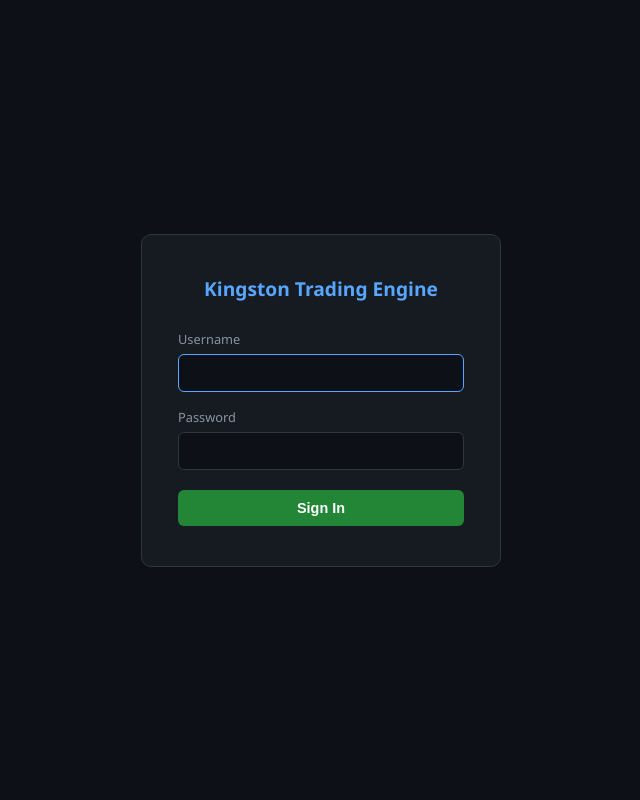
After one commit to NadirAliOfficial/kingston-trading-engine, a Flask app: page /login in a window 1280 px wide. The commit adds this page. Shown: the whole page, without its empty margins (319-959 px from the left). Run offline with Flask 3, Linux system fonts and the light colour scheme.

Commit message:
add login page to dashboard

```diff
--- a/dashboard/app.py
+++ b/dashboard/app.py
@@ -2,13 +2,36 @@ import json
 import os
 import subprocess
 from datetime import datetime
-from flask import Flask, jsonify, render_template
+from functools import wraps
+from flask import Flask, jsonify, render_template, request, redirect, url_for, session
 
 app = Flask(__name__)
+app.secret_key = "kt-dash-9f3a2b1c"
 
 BASE = os.path.dirname(os.path.dirname(os.path.abspath(__file__)))
 POSITIONS_FILE = os.path.join(BASE, "state", "positions.json")
 LOGS_DIR = os.path.join(BASE, "logs")
+
+USERNAME = "Tfab2021"
+PASSWORD = "Davejr1011!"
+
+
+def login_required(f):
+    @wraps(f)
+    def decorated(*args, **kwargs):
+        if not session.get("logged_in"):
+            return redirect(url_for("login"))
+        return f(*args, **kwargs)
+    return decorated
+
+
+def api_login_required(f):
+    @wraps(f)
+    def decorated(*args, **kwargs):
+        if not session.get("logged_in"):
+            return jsonify({"error": "unauthorized"}), 401
+        return f(*args, **kwargs)
+    return decorated
 
 
 def _systemctl(action, service):
@@ -47,12 +70,31 @@ def _read_logs(n=60):
     return [l.rstrip() for l in lines[-n:]]
 
 
+@app.route("/login", methods=["GET", "POST"])
+def login():
+    error = None
+    if request.method == "POST":
+        if request.form.get("username") == USERNAME and request.form.get("password") == PASSWORD:
+            session["logged_in"] = True
+            return redirect(url_for("index"))
+        error = "Invalid credentials"
+    return render_template("login.html", error=error)
+
+
+@app.route("/logout")
+def logout():
+    session.clear()
+    return redirect(url_for("login"))
+
+
 @app.route("/")
+@login_required
 def index():
     return render_template("index.html")
 
 
 @app.route("/api/status")
+@api_login_required
 def status():
     state = _read_positions()
     return jsonify({
@@ -66,23 +108,27 @@ def status():
 
 
 @app.route("/api/logs")
+@api_login_required
 def logs():
     return jsonify({"lines": _read_logs()})
 
 
 @app.route("/api/start", methods=["POST"])
+@api_login_required
 def start():
     ok = _systemctl("start", "trading-engine")
     return jsonify({"ok": ok})
 
 
 @app.route("/api/stop", methods=["POST"])
+@api_login_required
 def stop():
     ok = _systemctl("stop", "trading-engine")
     return jsonify({"ok": ok})
 
 
 @app.route("/api/restart", methods=["POST"])
+@api_login_required
 def restart():
     ok = _systemctl("restart", "trading-engine")
     return jsonify({"ok": ok})
--- a/dashboard/templates/index.html
+++ b/dashboard/templates/index.html
@@ -42,7 +42,10 @@
 </head>
 <body>
 
-<h1>Kingston Trading Engine</h1>
+<div style="display:flex;justify-content:space-between;align-items:center;margin-bottom:24px;">
+  <h1 style="margin-bottom:0;">Kingston Trading Engine</h1>
+  <a href="/logout" style="font-size:0.8rem;color:#8b949e;text-decoration:none;border:1px solid #30363d;border-radius:6px;padding:6px 14px;">Logout</a>
+</div>
 
 <div class="grid">
   <div class="card">
--- /dev/null
+++ b/dashboard/templates/login.html
@@ -0,0 +1,35 @@
+<!DOCTYPE html>
+<html lang="en">
+<head>
+<meta charset="UTF-8">
+<meta name="viewport" content="width=device-width, initial-scale=1.0">
+<title>Login — Kingston Trading Engine</title>
+<style>
+  * { box-sizing: border-box; margin: 0; padding: 0; }
+  body { background: #0d1117; color: #e6edf3; font-family: 'Segoe UI', sans-serif; display: flex; align-items: center; justify-content: center; min-height: 100vh; }
+  .card { background: #161b22; border: 1px solid #30363d; border-radius: 10px; padding: 40px 36px; width: 100%; max-width: 360px; }
+  h1 { font-size: 1.2rem; font-weight: 600; color: #58a6ff; margin-bottom: 28px; text-align: center; }
+  label { display: block; font-size: 0.8rem; color: #8b949e; margin-bottom: 6px; }
+  input { width: 100%; background: #0d1117; border: 1px solid #30363d; border-radius: 6px; color: #e6edf3; font-size: 0.9rem; padding: 10px 12px; margin-bottom: 16px; outline: none; }
+  input:focus { border-color: #58a6ff; }
+  button { width: 100%; background: #238636; color: #fff; border: none; border-radius: 6px; font-size: 0.9rem; font-weight: 600; padding: 10px; cursor: pointer; margin-top: 4px; }
+  button:hover { background: #2ea043; }
+  .error { background: #3d1a1a; border: 1px solid #f85149; border-radius: 6px; color: #f85149; font-size: 0.82rem; padding: 10px 12px; margin-bottom: 16px; }
+</style>
+</head>
+<body>
+<div class="card">
+  <h1>Kingston Trading Engine</h1>
+  {% if error %}
+  <div class="error">{{ error }}</div>
+  {% endif %}
+  <form method="POST">
+    <label>Username</label>
+    <input type="text" name="username" autocomplete="username" autofocus>
+    <label>Password</label>
+    <input type="password" name="password" autocomplete="current-password">
+    <button type="submit">Sign In</button>
+  </form>
+</div>
+</body>
+</html>
```
